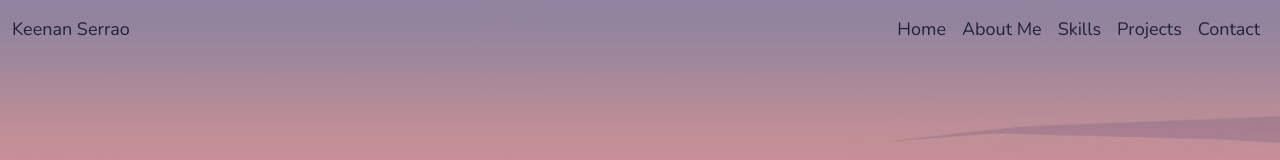
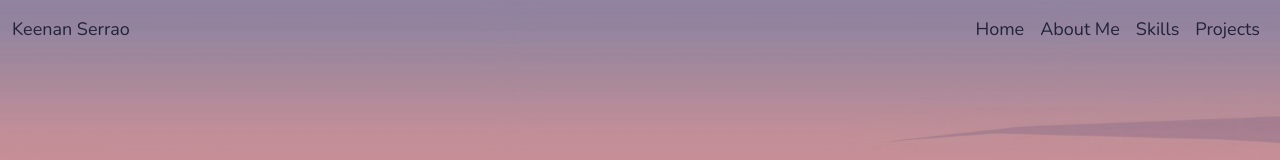
Before and after one commit to KeenanS04/OldPortfolio, a plain HTML site: page index.html in a window 1280 px wide. Shown: the top 160 px of the page. Drawn offline with nearby package versions, Linux system fonts and the light colour scheme.

Commit message:
Update index.html

```diff
--- a/index.html
+++ b/index.html
@@ -55,11 +55,6 @@
                     <li class="nav-item">
                         <a href="#projects" class="nav-link">
                             Projects
-                        </a>
-                    </li>
-                    <li class="nav-item">
-                        <a href="#" class="nav-link">
-                            Contact
                         </a>
                     </li>
                 </ul>
```
